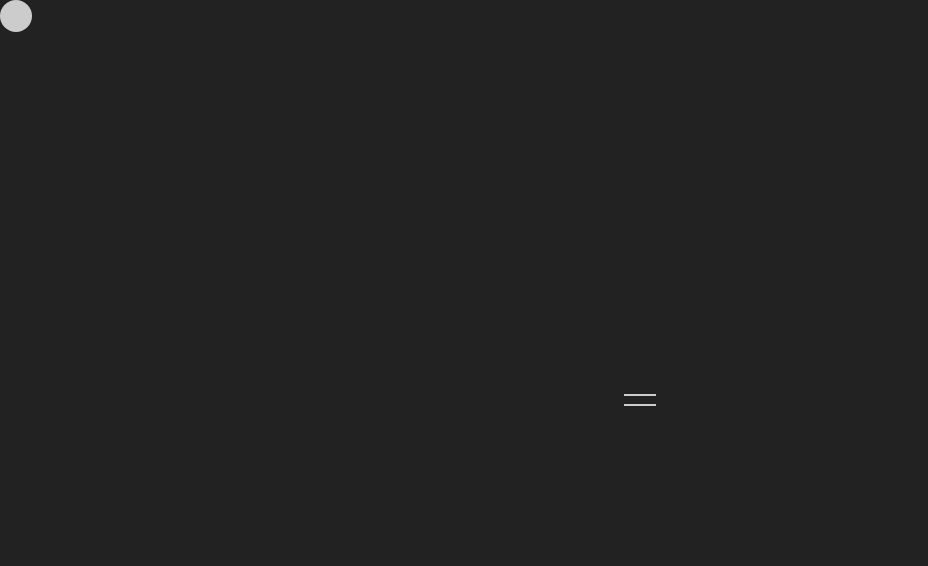
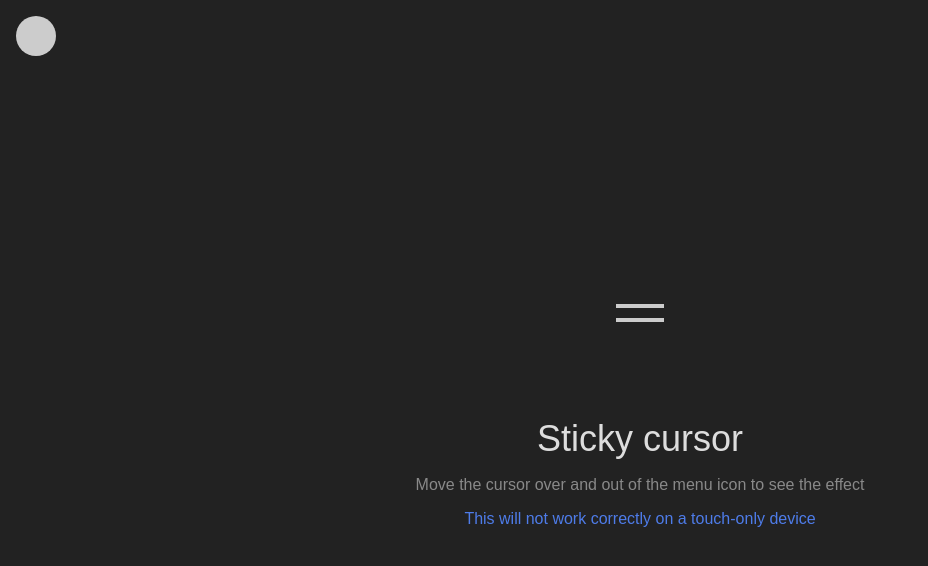
Before and after one commit to chinmaykunkikar/sticky-cursor, a Next.js app: page / in a window 1280 px wide. Shown: the top 566 px of the page, without its empty margins (0-928 px from the left). Built offline with nearby package versions, Linux system fonts and the light colour scheme.

Commit message:
app: Move everything to the middle; Add a header and helper text

```diff
--- a/src/app/page.module.scss
+++ b/src/app/page.module.scss
@@ -1,4 +1,3 @@
-
 .main {
   height: 100vh;
 }
--- a/src/components/container/index.jsx
+++ b/src/components/container/index.jsx
@@ -10,6 +10,13 @@ const Container = forwardRef(function index(_, ref) {
           <div ref={ref} className={styles.bounds} />
         </div>
       </Magnetic>
+      <p className={styles.heading}>Sticky cursor</p>
+      <p className={styles.helperText}>
+        Move the cursor over and out of the menu icon to see the effect
+      </p>
+      <p className={styles.noHover}>
+        This will not work correctly on a touch-only device
+      </p>
     </div>
   );
 });
--- a/src/components/container/style.module.scss
+++ b/src/components/container/style.module.scss
@@ -1,4 +1,4 @@
-.container{
+.container {
   display: flex;
   flex-direction: column;
   justify-content: center;
@@ -6,32 +6,66 @@
   height: 100%;
   padding: 2rem;
   box-sizing: border-box;
-    cursor: pointer;
   z-index: 1;
   background-color: #222;
-    .burger{
+
+  .heading {
+    margin-top: 4rem;
+    cursor: default;
+    font-size: 36px;
+    color: #ddd;
+    text-align: center;
+  }
+
+  .helperText {
+    margin-top: 1rem;
+    cursor: default;
+    font-size: 16px;
+    color: #898989;
+    text-align: center;
+  }
+
+  @media (hover: hover) {
+    .noHover {
+      display: none;
+    }
+  }
+
+  @media (hover: none) {
+    .noHover {
+      margin-top: 1rem;
+      cursor: default;
+      font-size: 16px;
+      color: #4e7ce9;
+      text-align: center;
+    }
+  }
+
+  .burger {
     position: relative;
     display: flex;
-        gap: 0.5rem;
+    gap: 0.6rem;
     flex-direction: column;
+    cursor: pointer;
     padding: 2rem;
     pointer-events: none;
-        &::before, &::after{
+    &::before,
+    &::after {
       display: block;
       content: "";
-            width: 2rem;
-            height: 2px;
+      width: 3rem;
+      height: 4px;
       mix-blend-mode: difference;
       background-color: #eee;
     }
-        .bounds{
+    .bounds {
       position: absolute;
       left: 0;
       top: 0;
       width: 100%;
       height: 100%;
       pointer-events: all;
-            &:hover{
+      &:hover {
         transform: scale(3);
       }
     }
--- a/src/components/stickyCursor/index.jsx
+++ b/src/components/stickyCursor/index.jsx
@@ -5,10 +5,10 @@ import { motion, useMotionValue, useSpring } from "framer-motion";
 export default function StickyCursor({ stickyElement }) {
   const [hovered, setHovered] = useState(false);
 
-  const cursorSize = hovered ? 72 : 32; // Same as the cursor size in scss file
+  const cursorSize = hovered ? 96 : 40; // Same as the cursor size in scss file
 
-  // For framer to recognize motiona values, we use the useMotionValue hook.
-  const mouse = { x: useMotionValue(0), y: useMotionValue(0) };
+  // For framer to recognize motion values, we use the useMotionValue hook.
+  const mouse = { x: useMotionValue(16), y: useMotionValue(16) };
 
   // To make the sticky cursor to smoothly follow the pointer
   const smoothOpts = { damping: 20, stiffness: 300, mass: 0.3 };
--- a/src/components/stickyCursor/style.module.scss
+++ b/src/components/stickyCursor/style.module.scss
@@ -1,9 +1,9 @@
 .cursor {
-    position: fixed;
-    width: 32px;
-    height: 32px;
-    border-radius: 50%;
-    background: #eee;
-    mix-blend-mode: difference;
-    pointer-events: none;
+  position: fixed;
+  width: 1px;
+  height: 1px;
+  border-radius: 50%;
+  background: #eee;
+  mix-blend-mode: difference;
+  pointer-events: none;
 }
```
Lines whose indentation alone changed are shown as unchanged.
